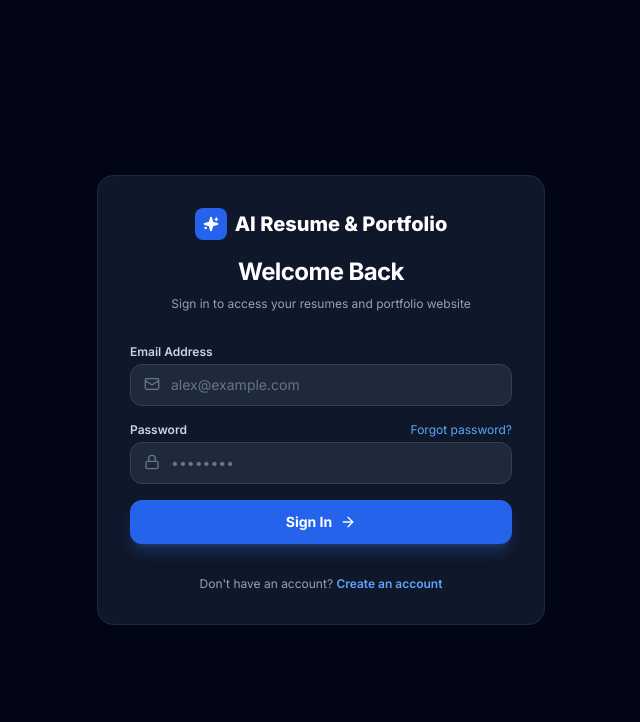
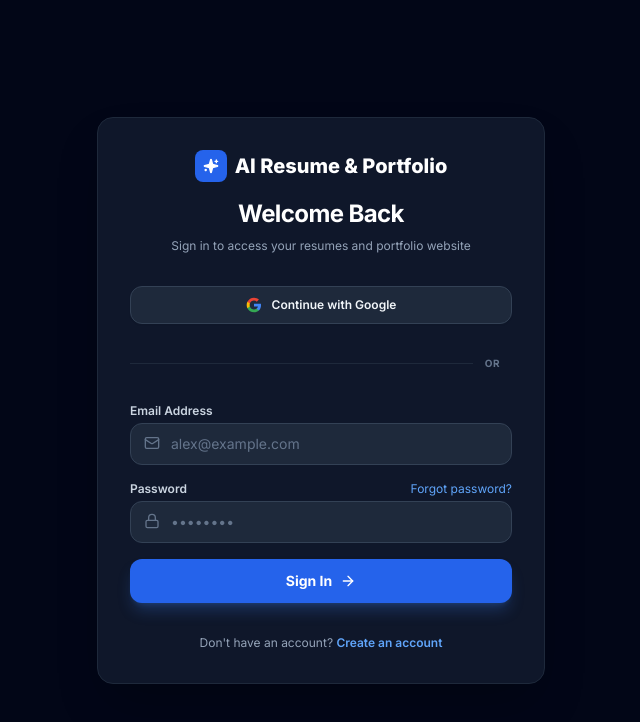
Before and after one commit to sachin451890/AI_Resume-Portfolio-Project-, a React (Vite) app in the folder frontend/: page /login in a window 1280 px wide. Shown: the top 722 px of the page, without its empty margins (319-959 px from the left). Built offline with nearby package versions, Linux system fonts and the light colour scheme; no server answers; the HTML template or start-up script is replaced by a standard one.

Commit message:
feat(auth): enable Google Sign-In with Gmail account login and options.redirectTo

```diff
--- a/frontend/src/contexts/AuthContext.jsx
+++ b/frontend/src/contexts/AuthContext.jsx
@@ -86,14 +86,26 @@ export function AuthProvider({ children }) {
 
   const loginWithGoogle = async () => {
     if (isSupabaseConfigured && supabase) {
-      const { data, error } = await supabase.auth.signInWithOAuth({ provider: 'google' });
+      const { data, error } = await supabase.auth.signInWithOAuth({
+        provider: 'google',
+        options: {
+          redirectTo: `${window.location.origin}/builder`
+        }
+      });
       if (error) throw error;
       return data;
     } else {
+      // Local dev mode fallback for Google Sign-In with Gmail
+      const promptEmail = window.prompt("Enter your Gmail address to log in with Google:", "user@gmail.com");
+      const userEmail = (promptEmail && promptEmail.trim()) ? promptEmail.trim() : "user@gmail.com";
+      const userName = userEmail.split('@')[0] || 'Google User';
       const mockUser = {
         id: `google_user_${Date.now()}`,
-        email: 'google.user@example.com',
-        user_metadata: { full_name: 'Google User' }
+        email: userEmail,
+        user_metadata: {
+          full_name: userName.charAt(0).toUpperCase() + userName.slice(1),
+          avatar_url: `https://api.dicebear.com/7.x/avataaars/svg?seed=${userName}`
+        }
       };
       setUser(mockUser);
       localStorage.setItem('ai_resume_user', JSON.stringify(mockUser));
--- a/frontend/src/pages/LoginPage.jsx
+++ b/frontend/src/pages/LoginPage.jsx
@@ -9,9 +9,23 @@ export default function LoginPage() {
   const [password, setPassword] = useState('');
   const [error, setError] = useState('');
   const [loading, setLoading] = useState(false);
-  const { login } = useAuth();
+  const { login, loginWithGoogle } = useAuth();
   const { addToast } = useToast();
   const navigate = useNavigate();
+
+  const handleGoogleLogin = async () => {
+    setLoading(true);
+    setError('');
+    try {
+      await loginWithGoogle();
+      addToast('Authenticated with Google!', 'success');
+      navigate('/builder');
+    } catch (err) {
+      setError(err.message || 'Google Sign-In failed.');
+    } finally {
+      setLoading(false);
+    }
+  };
 
   const handleSubmit = async (e) => {
     e.preventDefault();
@@ -50,6 +64,26 @@ export default function LoginPage() {
             {error}
           </div>
         )}
+
+        <button
+          type="button"
+          onClick={handleGoogleLogin}
+          disabled={loading}
+          className="w-full py-2.5 px-4 rounded-xl bg-slate-800 hover:bg-slate-750 border border-slate-700 text-slate-100 font-semibold text-xs flex items-center justify-center gap-2.5 shadow-sm transition"
+        >
+          <svg className="w-4 h-4" viewBox="0 0 24 24">
+            <path fill="#4285F4" d="M22.56 12.25c0-.78-.07-1.53-.2-2.25H12v4.26h5.92c-.26 1.37-1.04 2.53-2.21 3.31v2.77h3.57c2.08-1.92 3.28-4.74 3.28-8.09z" />
+            <path fill="#34A853" d="M12 23c2.97 0 5.46-.98 7.28-2.66l-3.57-2.77c-.98.66-2.23 1.06-3.71 1.06-2.86 0-5.29-1.93-6.16-4.53H2.18v2.84C3.99 20.53 7.7 23 12 23z" />
+            <path fill="#FBBC05" d="M5.84 14.09c-.22-.66-.35-1.36-.35-2.09s.13-1.43.35-2.09V7.06H2.18C1.43 8.55 1 10.22 1 12s.43 3.45 1.18 4.94l2.85-2.22.81-.63z" />
+            <path fill="#EA4335" d="M12 5.38c1.62 0 3.06.56 4.21 1.64l3.15-3.15C17.45 2.09 14.97 1 12 1 7.7 1 3.99 3.47 2.18 7.06l3.66 2.84c.87-2.6 3.3-4.52 6.16-4.52z" />
+          </svg>
+          Continue with Google
+        </button>
+
+        <div className="relative flex items-center justify-center">
+          <div className="border-t border-slate-800 w-full" />
+          <span className="bg-slate-900 px-3 text-[10px] uppercase font-bold text-slate-500 tracking-wider">or</span>
+        </div>
 
         <form onSubmit={handleSubmit} className="space-y-4">
           <div>
```
